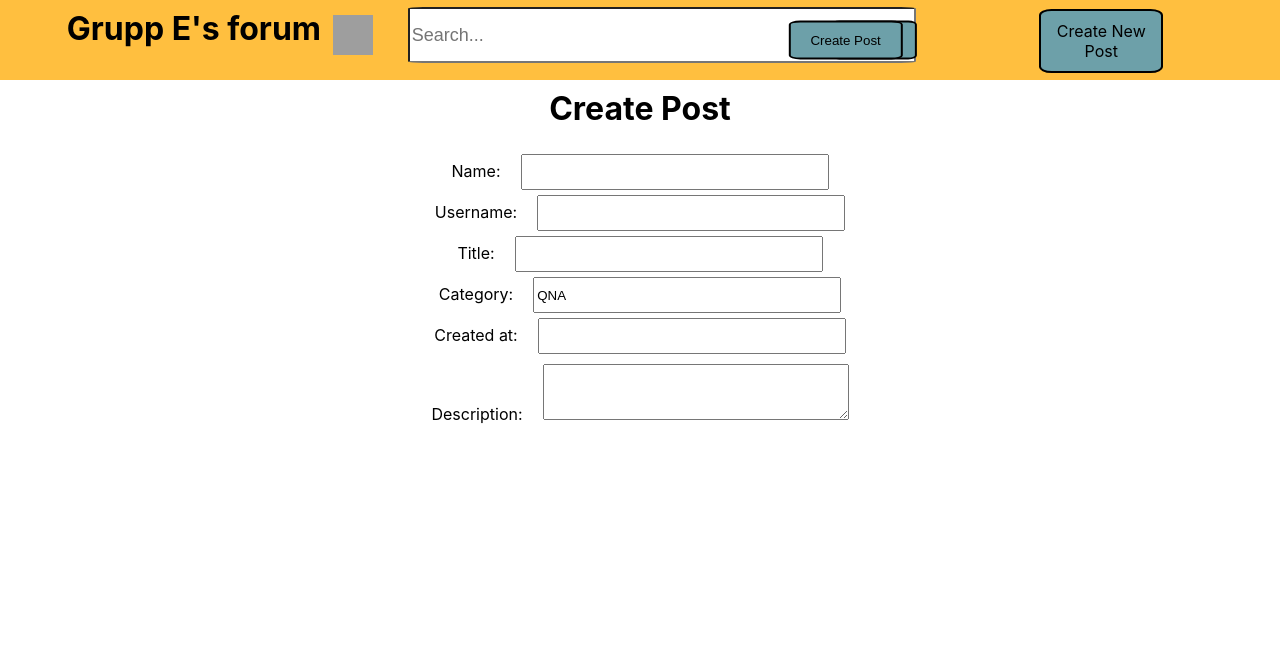
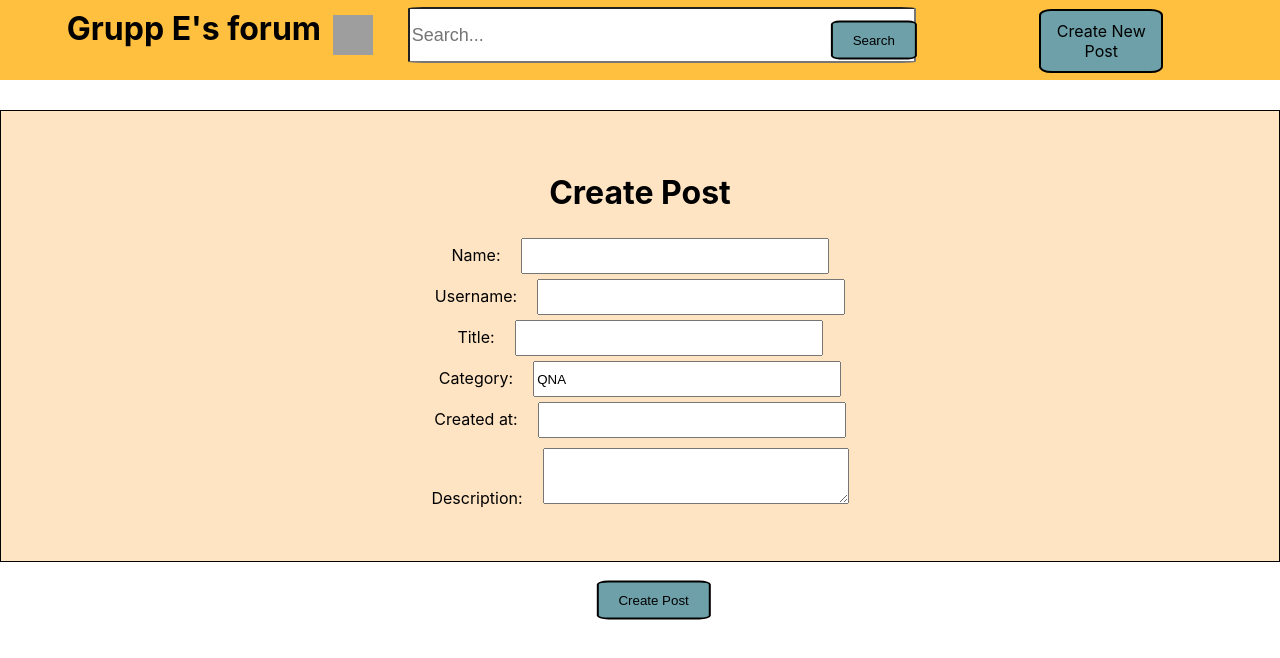
Before and after one commit to Kamechan98/Gruppuppgift-TypeScript, a React (Create React App) app: page /post in a window 1280 px wide. Shown: the top 658 px of the page. Built offline with nearby package versions, Linux system fonts and the light colour scheme; grey boxes are pictures that could not be loaded.

Commit message:
lite styling

```diff
--- a/src/components/Post.tsx
+++ b/src/components/Post.tsx
@@ -100,7 +100,8 @@ const Post: React.FC = () => {
 
   return (
     <div>
-      <h1>Create Post</h1>
+    <div className='create-post'>
+        <h1>Create Post</h1>
       <form onSubmit={handleSubmit}>
         <div>
           <label htmlFor="name">Name:</label>
@@ -156,22 +157,12 @@ const Post: React.FC = () => {
             value={newPost.description}
             onChange={handleInputChange}
           />
+
         </div>
-        <button type="submit">Create Post</button>
+        <button id='cr8btn' type="submit">Create Post</button>
       </form>
-      {/* <div className="post-list">
-        {posts.map((post) => (
-          <div key={post.id}>
-           <h3>{post.title}</h3>
-      <p>Name: {post.creator.name}</p>
-      <p>Username: {post.creator.userName}</p>
-      <p>Category: {post.category}</p>
-      <p>Created at: {post.creationDate}</p>
-      <p>Description: {post.description}</p>
+    </div>
 
-          </div>
-        ))} */}
-      {/* </div> */}
     </div>
   );
 };
--- a/src/components/PostList.tsx
+++ b/src/components/PostList.tsx
@@ -8,8 +8,8 @@ const PostList = () => {
           {savedPosts.map(function(post){
             console.log("POSTS", post.creator)
             return(
-              <div key={post.id}>
-                <p>Title: {post.title}</p>
+              <div key={post.id} className="post" id="post">
+                <h3>Title: {post.title}</h3>
                 <p>Description: {post.description}</p>
                 <p>Category: {post.category}</p>
                 <p>Creation Date: {post.creationDate}</p>
--- a/src/index.css
+++ b/src/index.css
@@ -57,6 +57,16 @@ h1 {
   right: 650px;
 }
 
+.create-post {
+  background-color: bisque;
+  display: flex;
+  justify-content: center;
+  flex-direction: column;
+  border: solid 1px black;
+  height: 450px;
+  margin-top: 30px;
+}
+
 
 h1 {
   text-align: center
@@ -79,6 +89,18 @@ button {
   position: absolute;
   top: 5%;
   right: 25%;
+  transform: translate(-50%, -50%);
+}
+
+#cr8btn {
+  background-color: rgb(109, 160, 169);
+  color: #000000;
+  padding: 10px 20px;
+  border-radius: 10%;
+  border: solid 2px black;
+  position: absolute;
+  top: 75%;
+  right: 40%;
   transform: translate(-50%, -50%);
 }
 
@@ -137,3 +159,17 @@ form {
   align-items: center;
   flex-direction:column
 }
+
+#post {
+  display: flex;
+  flex-direction: column;
+  flex-wrap: wrap;
+  align-items: baseline;
+  width: 800px;
+  border: solid black 3px;
+  margin: 30px;
+  margin-left: 300px;
+  padding-left: 30px;
+  background-color: bisque;
+  font-size: large;
+}
```
